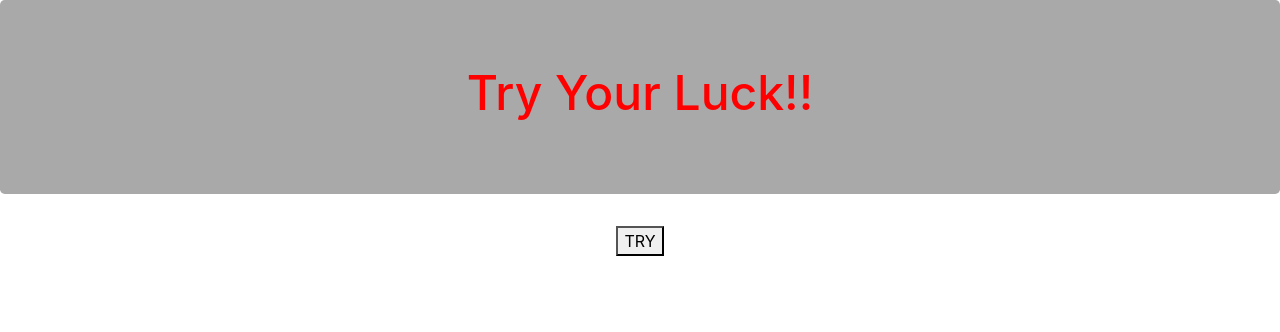
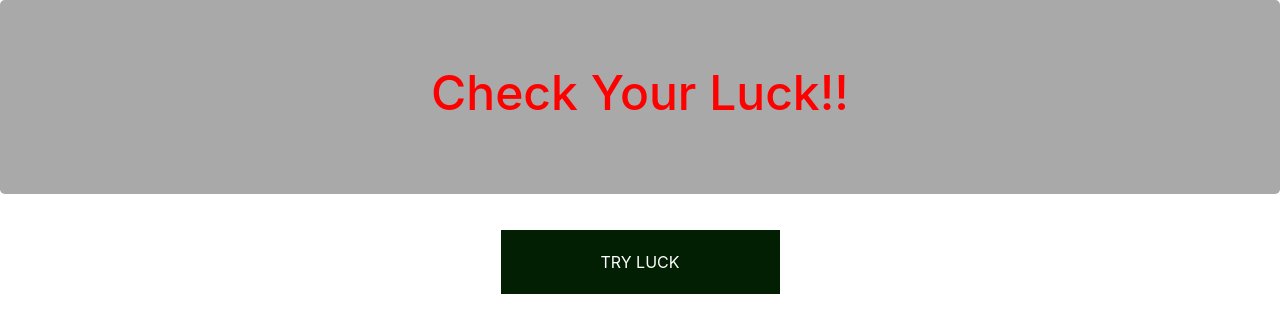
Before and after one commit to HarshaReddyVardhan/RandomGame, a website: page public/html/index.html in a window 1280 px wide. Drawn offline with nearby package versions, Linux system fonts and the light colour scheme; files whose address does not match are found by name.

Commit message:
html changed

```diff
--- a/public/html/index.html
+++ b/public/html/index.html
@@ -5,7 +5,24 @@
     <meta charset="utf-8">
     <meta name="viewport" content="width=device-width, initial-scale=1, shrink-to-fit=no">
     <style>
-
+      .button {
+    background-color: rgb(2, 30, 3);
+    border: none;
+    color: white;
+    padding: 20px 100px;
+    text-align: center;
+    text-decoration: none;
+    display: inline-block;
+    font-size: 16px;
+    margin: 4px 2px;
+    cursor: pointer;
+  }
+  .jumbotron{
+    background-color: #8A2BE2
+  }
+  .jumbotron-fluid{
+    background-color: #add8e6;
+  }
     </style>
     <link rel="stylesheeet" href="css/site.css">
     <link rel="stylesheet" href="https://stackpath.bootstrapcdn.com/bootstrap/4.3.1/css/bootstrap.min.css" integrity="sha384-ggOyR0iXCbMQv3Xipma34MD+dH/1fQ784/j6cY/iJTQUOhcWr7x9JvoRxT2MZw1T" crossorigin="anonymous">
@@ -13,16 +30,22 @@
   <body>
     <!-- <br><br> -->
     <div class="jumbotron"   style="background-color: #a9a9a9 ;">
-      <h1  align='center' > <font color="red" size="14">Try Your Luck!! </font></h1>
+      <h1  align='center' > <font color="red" size="14">Check Your Luck!! </font></h1>
     </div>
 
      <div align='center'>
        <!-- <button onclick="document.getElementById('demo').innerHTML = getRndInteger(0,10)">LUCKY YOU</button> -->
      <!-- </div> -->
      <!--  <p id='demo'></p> -->
-     <button class="button" onclick="document.getElementById('demo').innerHTML = getRndInteger(0,10)">TRY</button>
-
-<p id="demo"><font size="26"></font></p>
+     <button class="button" onclick="document.getElementById('demo').innerHTML = getRndInteger(0,10)">TRY LUCK</button>
+    </div>
+    <br><br>
+<div  class="jumbotron-fluid" align='center'>
+  <h1 >
+    <font color="purple" size='26'>
+    <p id="demo" ></p>
+  </font>
+  </h1>
 </div>
 <script>
 function getRndInteger(min, max) {
```
